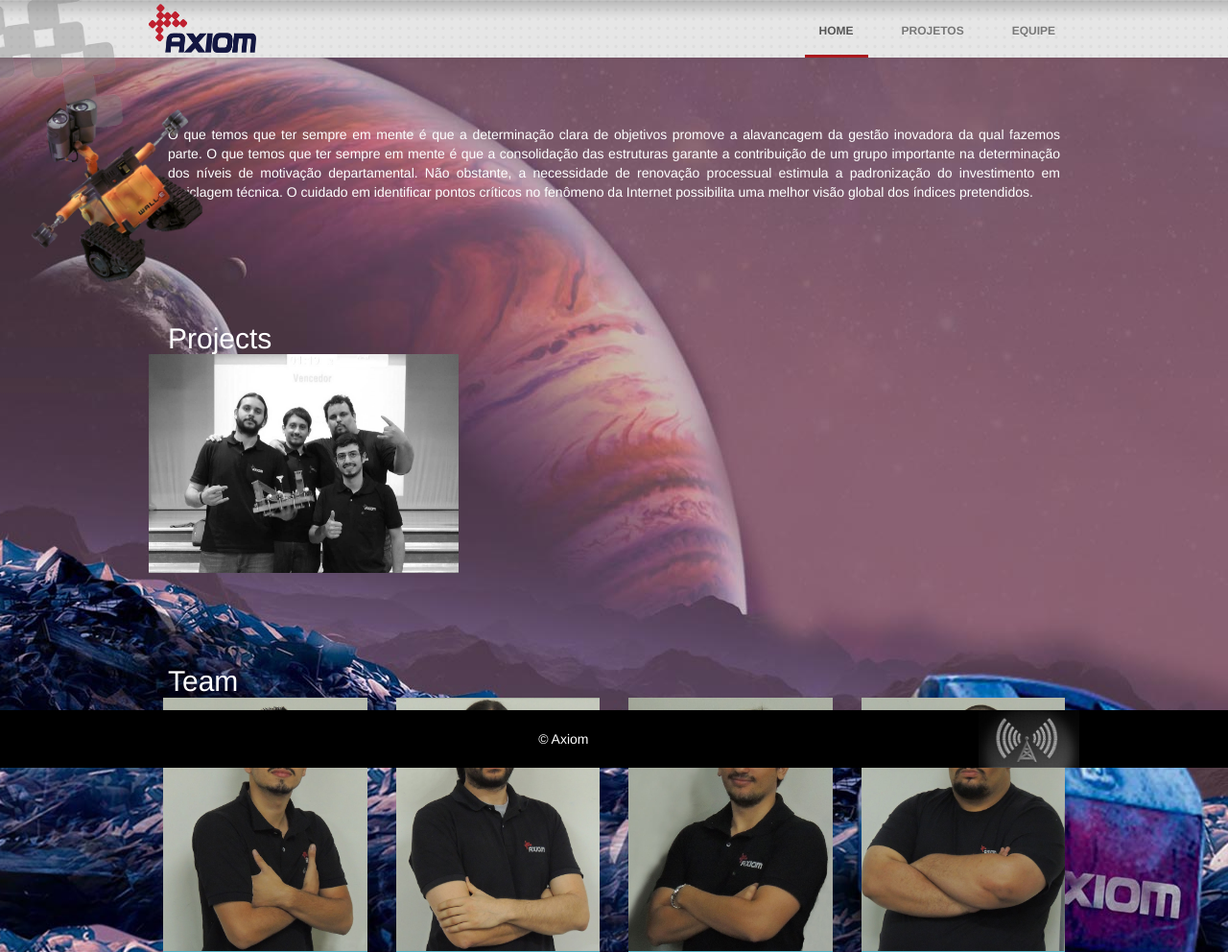
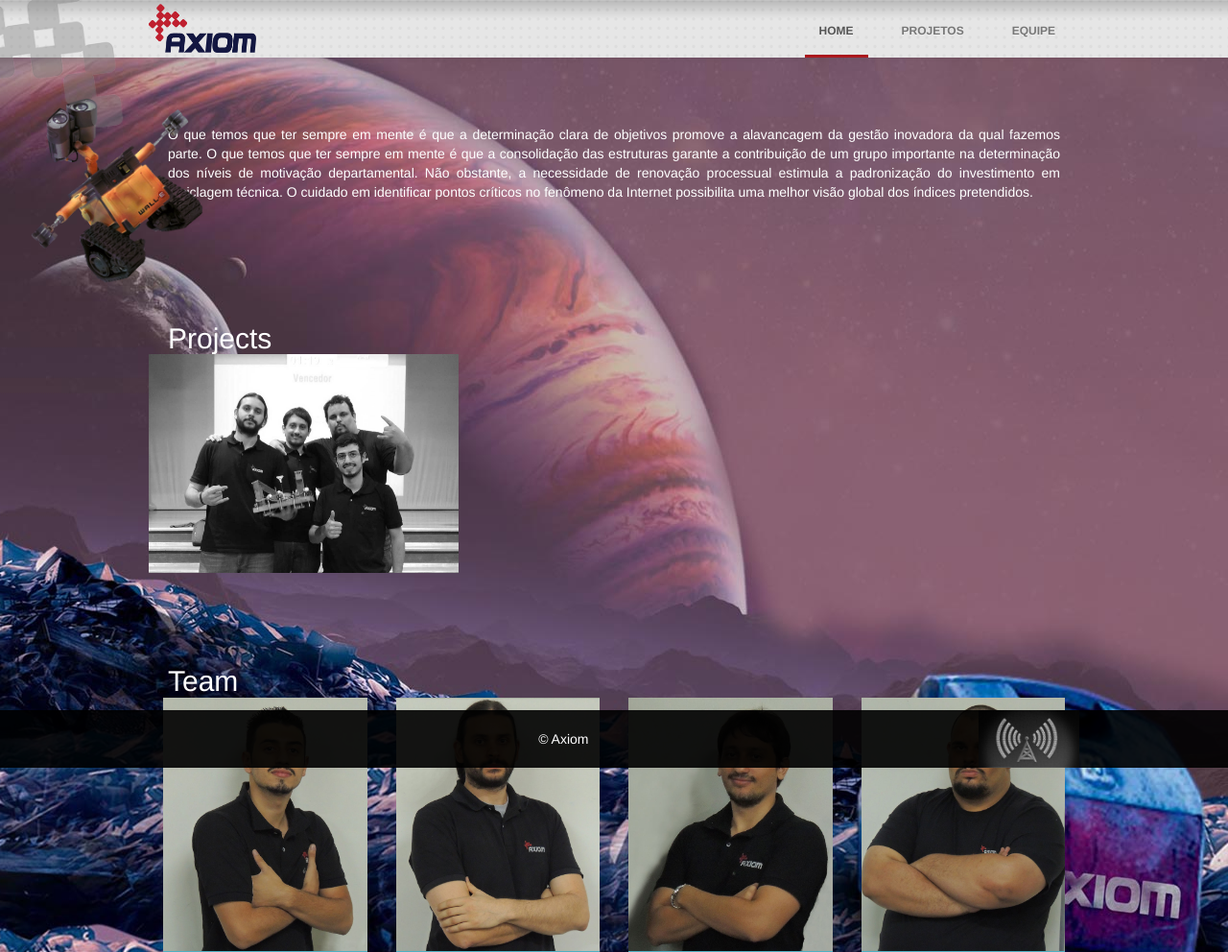
Before and after one commit to gabrielsecani/php_axiom_site, a PHP site: page / in a window 1280 px wide. Shown: the top 992 px of the page at 96% size. Run offline with PHP 8.4, Linux system fonts and the light colour scheme; some libraries are stand-ins or nearby versions.

Commit message:
style.css edited online with Bitbucket

```diff
--- a/css/style.css
+++ b/css/style.css
@@ -166,7 +166,7 @@ a.carousel-control:hover{
 }
 
 footer{
-    background: #000;
+    background-color: rgba(0,0,0,0.9);
     padding: 20px;
     text-align: center;
     z-index: 1920;
```
